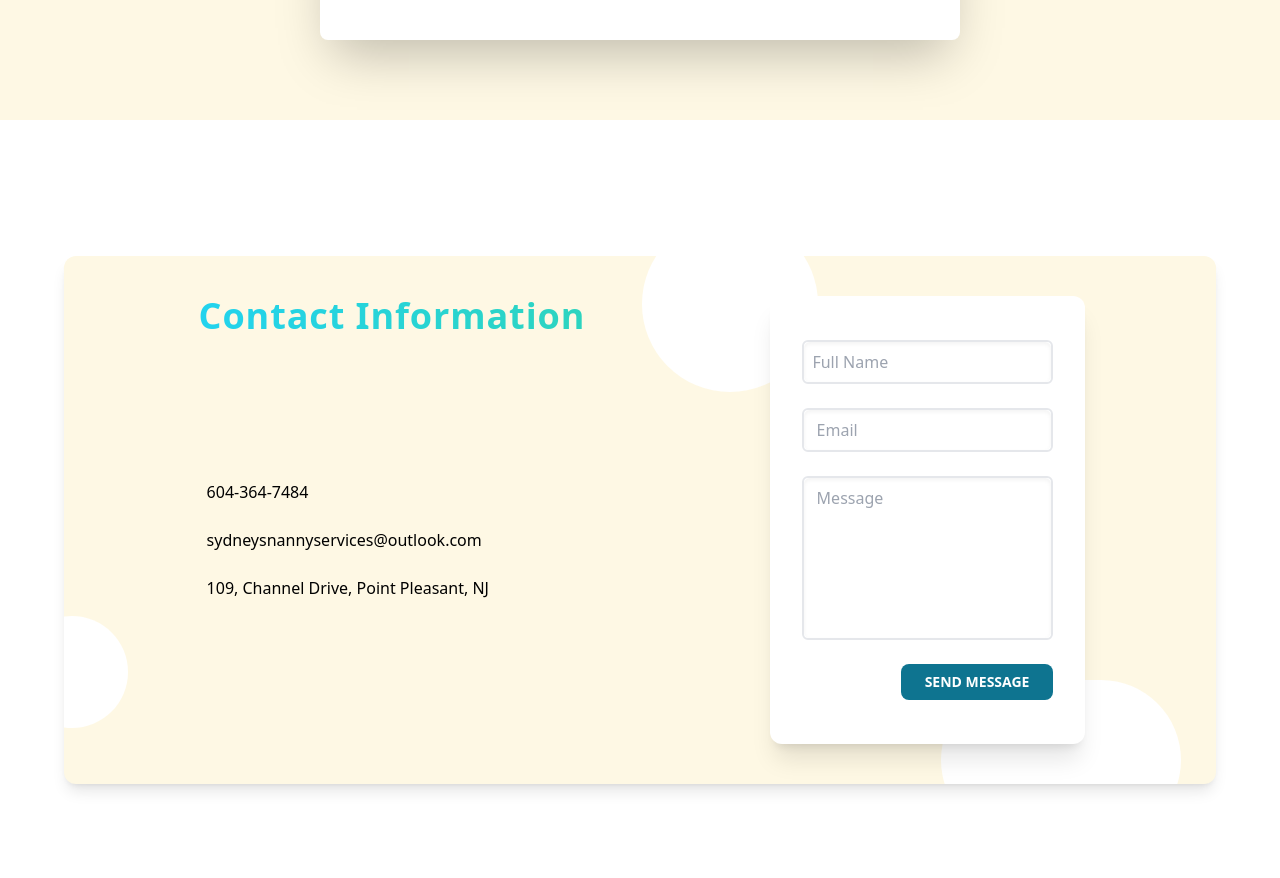
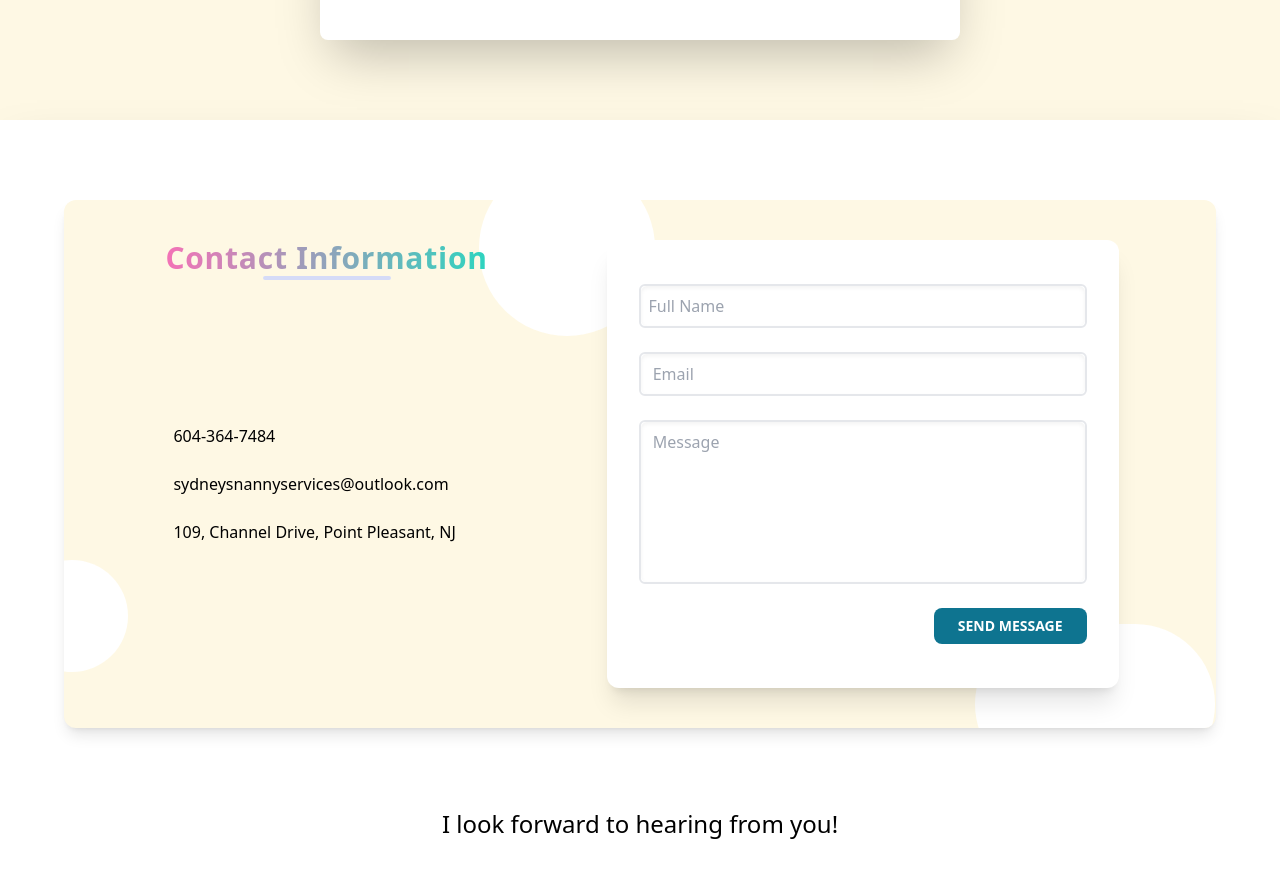
Before and after one commit to QuinAiton/SydneysNannyServices, a Next.js app: page / in a window 1280 px wide. Shown: the part 2687-3565 px from the top of the page. Built offline with nearby package versions, Linux system fonts and the light colour scheme.

Commit message:
Adds contact form and makes small style changes to sizing

```diff
--- a/components/Contact.jsx
+++ b/components/Contact.jsx
@@ -3,15 +3,16 @@ import React from 'react';
 const Contact = () => {
   return (
     <div
-      className='flex min-h-screen w-full items-center justify-center'
+      className='flex flex-col min-h-screen w-full items-center justify-center shadow-2xl'
       id='contact'
     >
-      <div className='relative flex w-3/4 flex-col justify-around space-y-10  rounded-xl overflow-hidden bg-[#fef8e4] p-10 text-white shadow-lg md:flex-row md:space-x-1 md:space-y-0 sm:w-[90vw]'>
+      <div className='relative flex w-[90vw] flex-col justify-around space-y-10  overflow-hidden rounded-xl bg-[#fef8e4] p-10 text-white shadow-lg sm:w-[90vw] md:flex-row md:space-x-1 md:space-y-0'>
         <div className='absolute -left-12 bottom-14 z-0 h-28 w-28 rounded-full bg-white'></div>
         <div className='relative z-10 flex flex-col justify-between space-y-8'>
           <div>
-            <h1 className='bg-gradient-to-r from-cyan-400 to-teal-400 bg-clip-text text-4xl font-bold tracking-wide text-transparent'>
+            <h1 className='bg-gradient-to-r from-pink-400 to-teal-400 bg-clip-text text-3xl font-bold tracking-wide text-transparent'>
               Contact Information
+              <div className='mx-auto h-1 w-[10vw] rounded bg-indigo-200 opacity-75' />
             </h1>
           </div>
           <div className='flex flex-col space-y-6'>
@@ -97,14 +98,15 @@ const Contact = () => {
         <div className='relative w-auto'>
           <div className='absolute -right-24 -bottom-24 z-0 h-40 w-60 rounded-full bg-white'></div>
           <div className='absolute -left-32 -top-20 z-0 h-44 w-44 rounded-full bg-white'></div>
-          <div className='relative z-10 rounded-xl bg-white p-8 text-gray-600 shadow-xl md:w-150'>
-            <form action='' className='flex flex-col space-y-6 py-3 w-auto '>
+          <div className='relative z-10 rounded-xl bg-white p-8 text-gray-600 shadow-xl md:w-[40vw]'>
+            <form action='' className='flex w-auto flex-col space-y-6 py-3 '>
               <div className='relative  rounded-md border-[2px] outline-gray-500'>
                 <input
                   type='text'
                   name='name'
                   placeholder='Full Name '
                   className='block w-full appearance-none rounded-md border-none bg-transparent p-2 shadow-inner focus-within:border-teal-400  focus:outline-none'
+                  required
                 />
               </div>
               <div className='relative  rounded-md border-[2px] outline-gray-500'>
@@ -113,6 +115,7 @@ const Contact = () => {
                   name='email'
                   placeholder=' Email'
                   className='block w-full appearance-none rounded-md bg-transparent p-2 shadow-inner focus-within:border-teal-400  focus:outline-none'
+                  required
                 />
               </div>
               <div className='relative  rounded-md border-[2px] outline-gray-500 '>
@@ -121,15 +124,17 @@ const Contact = () => {
                   rows='6'
                   placeholder=' Message'
                   className='block w-full resize-none appearance-none rounded-md border-none bg-transparent p-2 shadow-inner focus-within:border-teal-400 focus:outline-none'
+                  required
                 ></textarea>
               </div>
-              <button className='inline-block self-end rounded-lg bg-cyan-700 px-6 py-2 text-sm font-bold uppercase text-white ring-cyan-700 ring-offset-2 transition duration-300 ease-in-out hover:bg-cyan-600 focus:outline-none focus:ring-2'>
+              <button className='inline-block self-end rounded-lg bg-cyan-700 px-6 py-2 text-sm font-bold uppercase text-white ring-cyan-700 ring-offset-2 transition duration-300 ease-in-out hover:bg-pink-400 focus:outline-none focus:ring-2'>
                 Send Message
               </button>
             </form>
           </div>
         </div>
       </div>
+      <h2 className='mt-[10vh] text-2xl'> I  look forward to hearing from you!</h2>
     </div>
   );
 };
```
